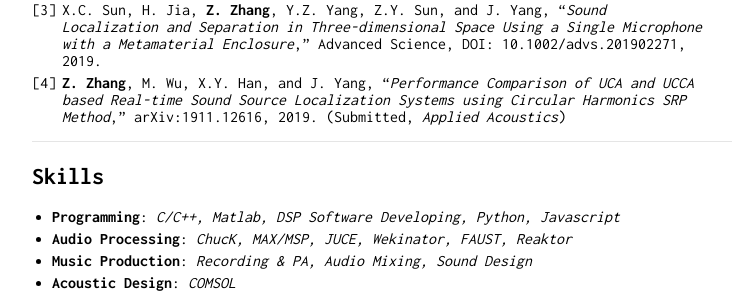
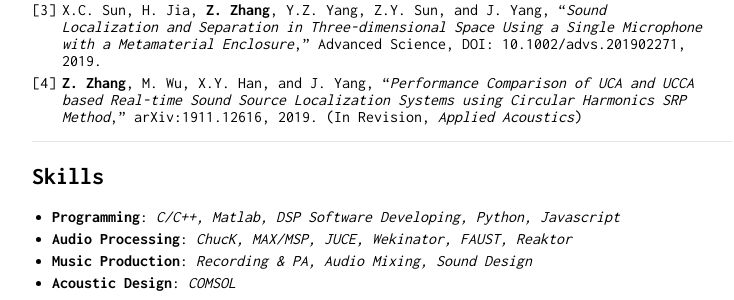
Before and after one commit to Paranoid2droid/cv, a Jekyll site: the page built from index.md, in a window 1280 px wide and 900 px high, scrolled down 2910 px. Shown: the part 475-775 px from the top of the window, without its empty margins (258-992 px from the left). Built offline with Jekyll 4.4.1, drawn with Linux system fonts in a browser that asks for light colours.

Commit message:
update resume

```diff
--- a/index.md
+++ b/index.md
@@ -137,7 +137,7 @@ Based on a scale model of a theater in sound-proof chamber, modified the acousti
 1. **Z. Zhang**, M. Wu, and J. Yang, “*DSP-Based Implementation of a Real-Time Sound Field Visualization System Using SONAH Algorithm*,” in Advances in Harmony Search, Soft Computing and Applications, Cham, 2020, pp. 99–110.
 2. X.Y. Han, M. Wu, J. Yang, **Z. Zhang**, “*Sound Source Localization Using Distributed Microphone in Spherical Harmonics Domain*,” Journal of Signal Processing, vol. 35, no. 9, pp. 1564-1571, Sep. 2019.
 3. X.C. Sun, H. Jia, **Z. Zhang**, Y.Z. Yang, Z.Y. Sun, and J. Yang, “*Sound Localization and Separation in Three-dimensional Space Using a Single Microphone with a Metamaterial Enclosure*,” Advanced Science, DOI: 10.1002/advs.201902271, 2019.
-4. **Z. Zhang**, M. Wu, X.Y. Han, and J. Yang, “*Performance Comparison of UCA and UCCA based Real-time Sound Source Localization Systems using Circular Harmonics SRP Method*,” arXiv:1911.12616, 2019. (Submitted, *Applied Acoustics*)
+4. **Z. Zhang**, M. Wu, X.Y. Han, and J. Yang, “*Performance Comparison of UCA and UCCA based Real-time Sound Source Localization Systems using Circular Harmonics SRP Method*,” arXiv:1911.12616, 2019. (In Revision, *Applied Acoustics*)
 
 ---
 
```
Also changed, not shown: 1 other file.
